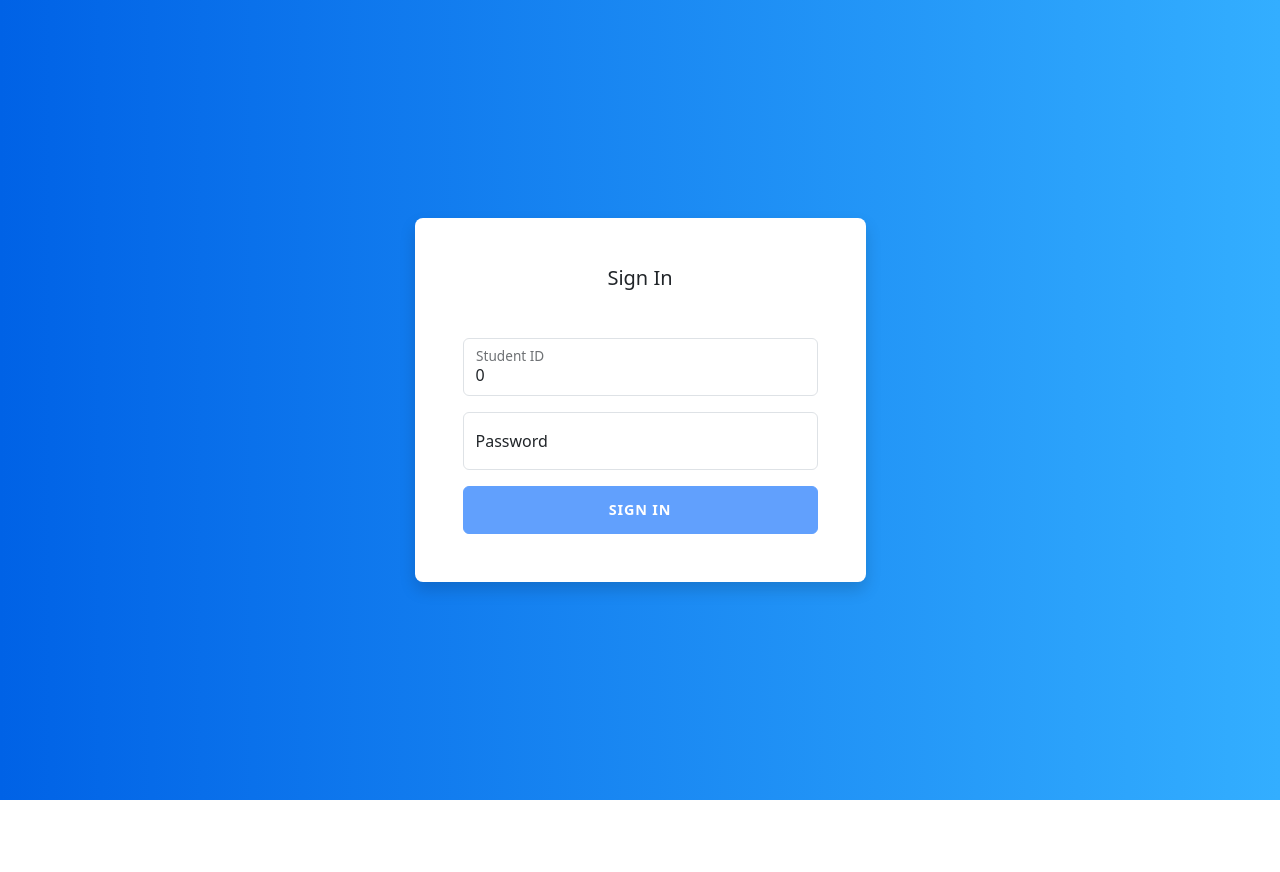
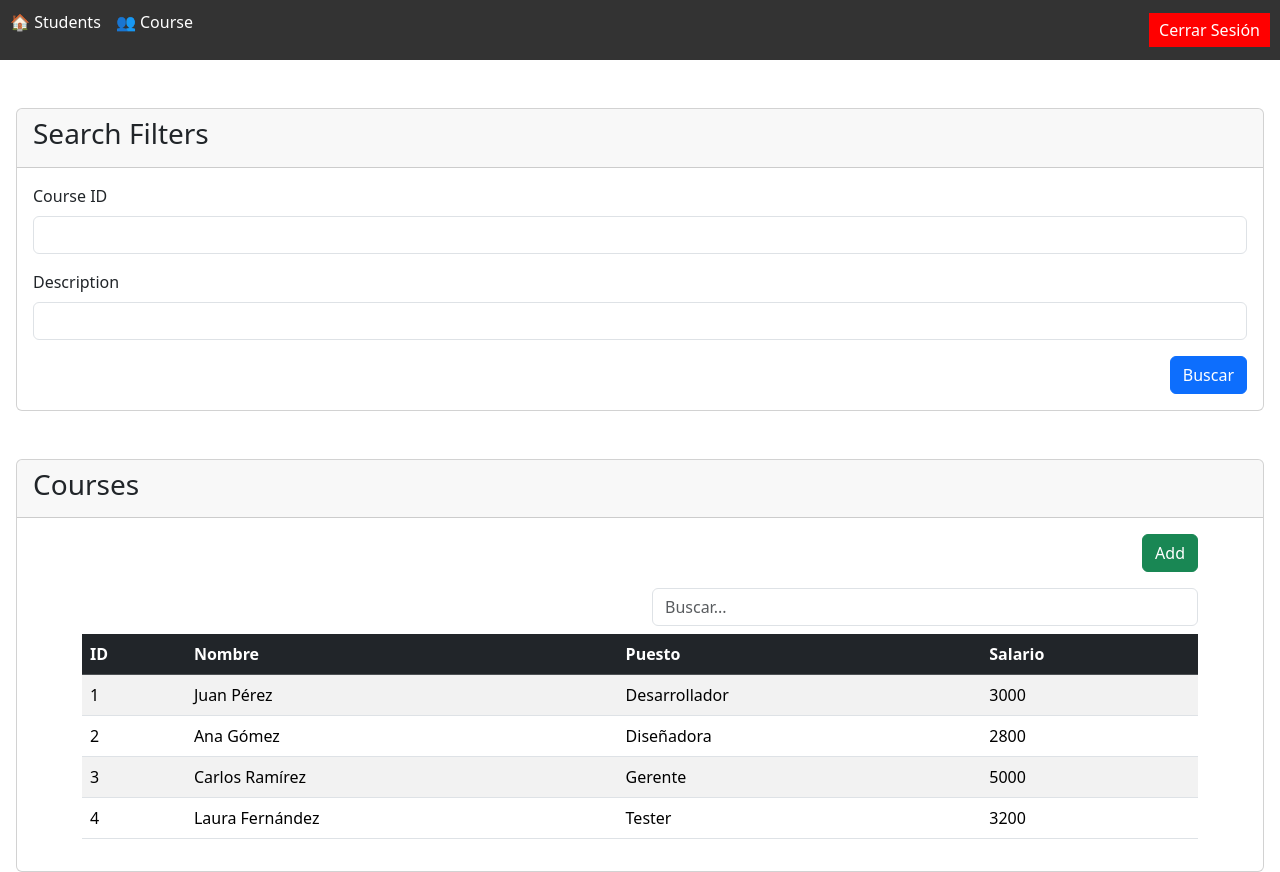
Before and after one commit to watter08/students, an Angular app: page /course in a window 1280 px wide. Before the commit this address led to /. Before the commit the page ends 800 px from the top, so only its background shows below. Built offline with nearby package versions, Linux system fonts and the light colour scheme.

Commit message:
datatable component have been added

```diff
--- a/src/app/app.component.scss
+++ b/src/app/app.component.scss
@@ -0,0 +1,13 @@
+*{
+    box-sizing: border-box;
+}
+
+body{
+    margin: 0;
+}
+
+.max-container{
+    display: flex;
+    max-width: 1600px !important;
+    justify-content: center;
+}
--- a/src/app/app.routes.ts
+++ b/src/app/app.routes.ts
@@ -1,9 +1,11 @@
 import { Routes } from '@angular/router';
 import { StudentsComponent } from './pages/students/students.component';
 import { LoginComponent } from './pages/login/login.component';
+import { CourseComponent } from './pages/course/course.component';
 
 export const routes: Routes = [
   { path: '', component: LoginComponent },
   { path: 'students', component: StudentsComponent },
+  { path: 'course', component: CourseComponent },
   { path: '**', redirectTo: '', pathMatch: 'full' }
 ];
--- /dev/null
+++ b/src/app/components/datatable/datatable.component.html
@@ -0,0 +1,25 @@
+<div class="container mt-3">
+    <div class="row d-flex justify-content-end">
+        <div class="col-sm-12 col-md-6">
+            <input type="text" class="form-control mb-2" placeholder="Buscar..." [(ngModel)]="searchTerm" />
+        </div>
+    </div>
+    <div class="row">
+        <div class="col-md-12">
+            <div class="table-responsive" style="max-height: 400px; overflow-y: auto;">
+                <table class="table table-striped">
+                    <thead class="table-dark">
+                        <tr>
+                            <th *ngFor="let header of headers">{{ header }}</th>
+                        </tr>
+                    </thead>
+                    <tbody>
+                        <tr *ngFor="let row of filteredData()">
+                            <td *ngFor="let key of headers">{{ row[key] }}</td>
+                        </tr>
+                    </tbody>
+                </table>
+            </div>
+        </div>
+    </div>
+</div>
--- /dev/null
+++ b/src/app/components/datatable/datatable.component.ts
@@ -0,0 +1,25 @@
+import { Component, Input } from '@angular/core';
+import { CommonModule } from '@angular/common';
+import { FormsModule } from '@angular/forms';
+
+@Component({
+  selector: 'app-datatable',
+  standalone: true,
+  imports: [CommonModule, FormsModule],
+  templateUrl: './datatable.component.html',
+  styleUrl: './datatable.component.scss'
+})
+export class DatatableComponent {
+  @Input() headers: string[] = [];
+  @Input() data: any[] = [];
+
+  searchTerm: string = '';
+
+  filteredData() {
+    return this.data.filter(row =>
+      Object.values(row).some((value: any) =>
+        value.toString().toLowerCase().includes(this.searchTerm.toLowerCase())
+      )
+    );
+  }
+}
--- a/src/app/pages/course/course.component.html
+++ b/src/app/pages/course/course.component.html
@@ -1 +1,50 @@
-<app-navbar></app-navbar>
+<div class="course-container">
+    <div class="row">
+        <div class="col-md-12">
+            <app-navbar></app-navbar>
+        </div>
+    </div>
+    <div class="row pt-5">
+        <div class="col-md-12">
+            <div class="max-container">
+                <div class="card mx-3">
+                    <div class="card-header">
+                        <h3 class="card-header-title">Search Filters</h3>
+                    </div>
+                    <div class="card-body">
+                        <form>
+                            <div class="mb-3">
+                              <label for="exampleInputEmail1" class="form-label">Course ID</label>
+                              <input type="number" class="form-control" id="exampleInputEmail1" aria-describedby="emailHelp">
+                            </div>
+                            <div class="mb-3">
+                              <label for="exampleInputPassword1" class="form-label">Description</label>
+                              <input type="text" class="form-control" id="exampleInputPassword1">
+                            </div>
+                            <div class="text-end">
+                                <button type="submit" class="btn btn-primary">Buscar</button>
+                            </div>
+                          </form>
+                    </div>
+                </div>
+            </div>
+        </div>
+    </div>
+    <div class="row pt-5">
+        <div class="col-md-12">
+            <div class="max-container">
+                <div class="card mx-3">
+                    <div class="card-header">
+                        <h3 class="card-header-title">Courses</h3>
+                    </div>
+                    <div class="card-body">
+                        <div class="container text-end">
+                            <button class="btn btn-success">Add</button>
+                        </div>
+                        <app-datatable [headers]="headers" [data]="data"></app-datatable>
+                    </div>
+                </div>
+            </div>
+        </div>
+    </div>
+</div>
--- a/src/app/pages/course/course.component.scss
+++ b/src/app/pages/course/course.component.scss
@@ -0,0 +1,6 @@
+.max-container{
+    display: flex;
+    max-width: 1600px !important;
+    flex-flow: column;
+    margin: 0 auto;
+}
--- a/src/app/pages/course/course.component.ts
+++ b/src/app/pages/course/course.component.ts
@@ -1,13 +1,20 @@
 import { Component } from '@angular/core';
 import { NavbarComponent } from '../../components/navbar/navbar.component';
+import { DatatableComponent } from '../../components/datatable/datatable.component';
 
 @Component({
   selector: 'app-course',
   standalone: true,
-  imports: [NavbarComponent],
+  imports: [NavbarComponent, DatatableComponent],
   templateUrl: './course.component.html',
   styleUrl: './course.component.scss'
 })
 export class CourseComponent {
-
+  headers: string[] = ['ID', 'Nombre', 'Puesto', 'Salario'];
+  data: any = [
+    { ID: 1, Nombre: 'Juan Pérez', Puesto: 'Desarrollador', Salario: 3000 },
+    { ID: 2, Nombre: 'Ana Gómez', Puesto: 'Diseñadora', Salario: 2800 },
+    { ID: 3, Nombre: 'Carlos Ramírez', Puesto: 'Gerente', Salario: 5000 },
+    { ID: 4, Nombre: 'Laura Fernández', Puesto: 'Tester', Salario: 3200 }
+  ];
 }
```
Also changed, not shown: src/app/components/datatable/datatable.component.scss (added).
